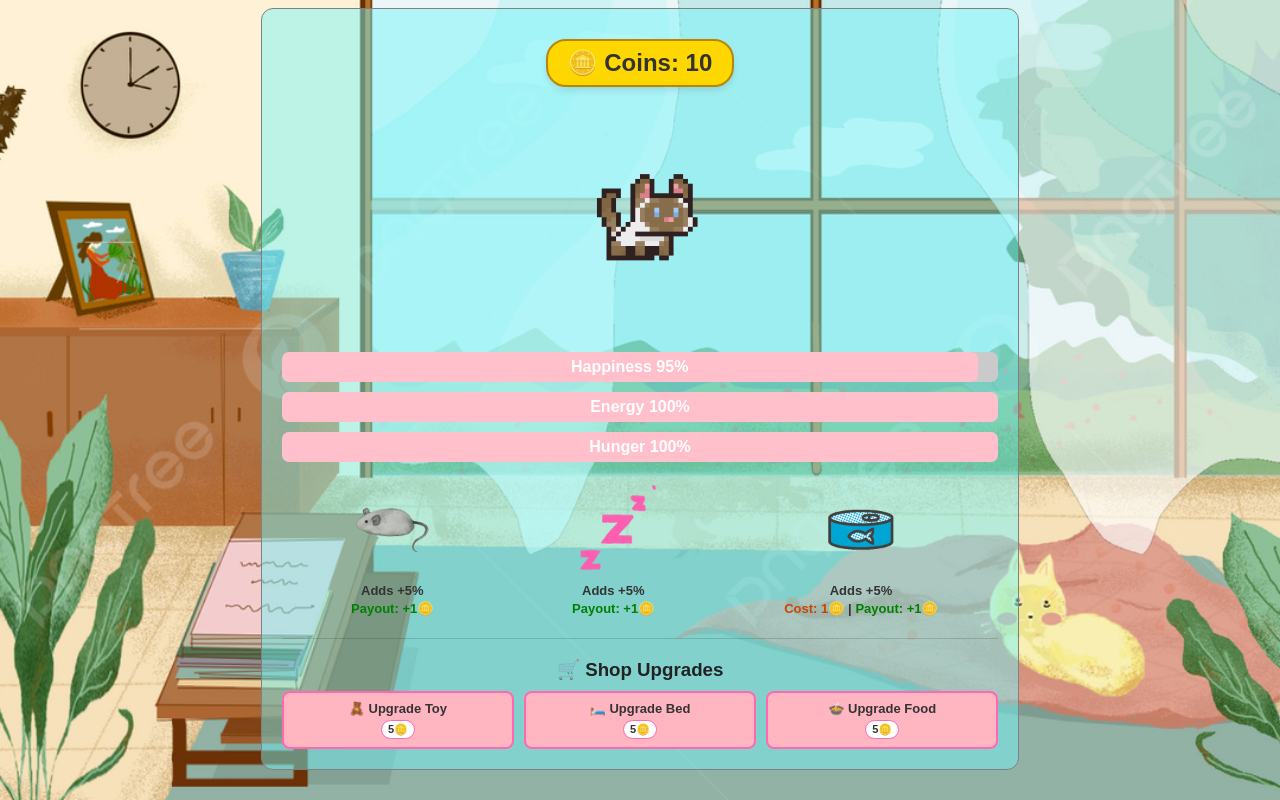
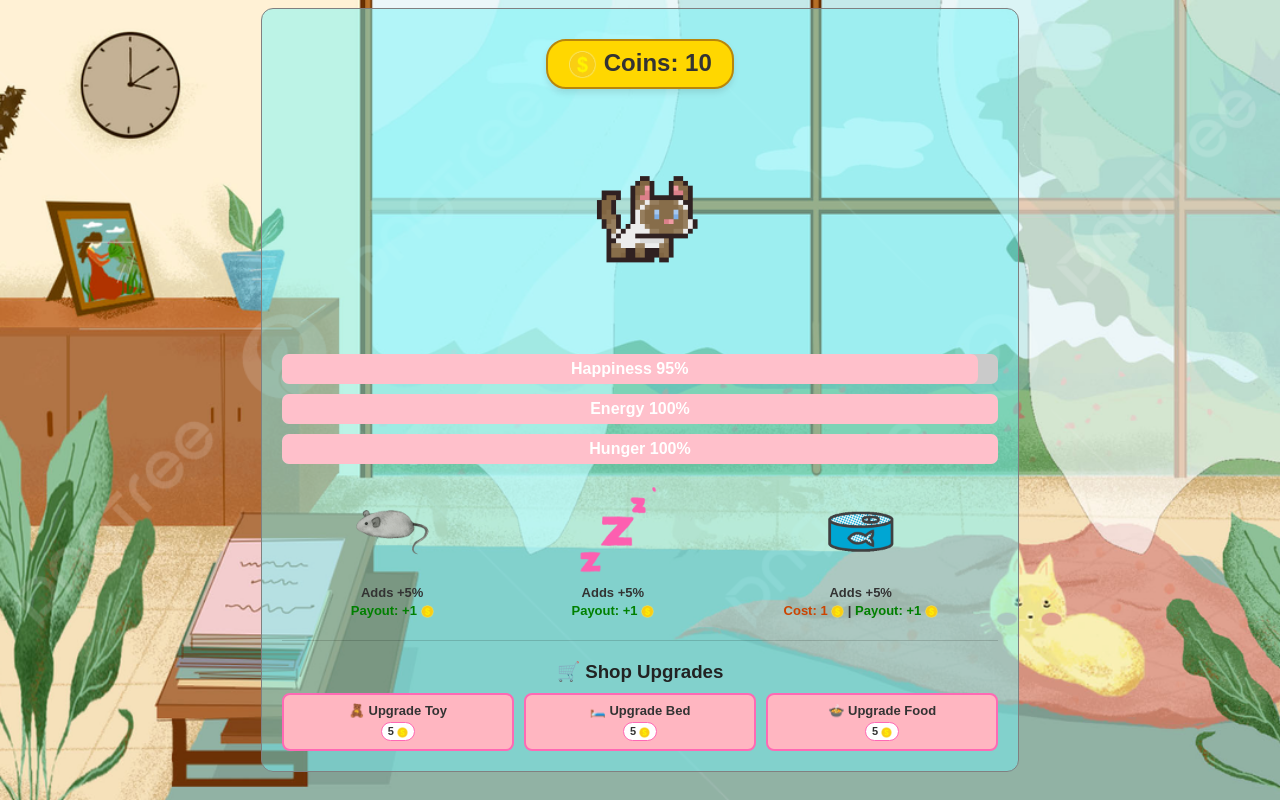
Before and after one commit to vmxyz/clicker_app, a plain HTML site: page index.html in a window 1280 px wide. Drawn offline with Linux system fonts and the light colour scheme.

Commit message:
pielaboju, pabeidzu

```diff
--- a/index.html
+++ b/index.html
@@ -4,12 +4,12 @@
     <meta charset="UTF-8">
     <meta name="viewport" content="width=device-width, initial-scale=1.0">
     <link rel="stylesheet" href="style.css">
-    <title>Virtual Pet Tycoon - Custom Thoughts</title>
+    <title>Tamagotchi</title>
 </head>
 <body>
     <div id="all">
         <div id="stats">
-            <h2 id="coinDisplay">🪙 Coins: 10</h2>
+            <h2 id="coinDisplay"><img src="Gold Cash Sticker.gif" style="width: 1.2em; vertical-align: middle;" alt="Coin"> Coins: 10</h2>
         </div>
 
         <div id="pet-container">
@@ -26,17 +26,17 @@
         <div id="click">
             <div class="action-card">
                 <img id="btn-toys" class="action-btn" onclick="move()" src="giphy (2).gif" width="100px" height="100px">
-                <p id="toyStatus" class="status-text">Adds +5%<br><span class="reward-tag">Payout: +1🪙</span></p>
+                <p id="toyStatus" class="status-text">Adds +5%<br><span class="reward-tag">Payout: +1 <img src="Gold Cash Sticker.gif" style="width: 1em; vertical-align: middle;" alt="Coin"></span></p>
             </div>
 
             <div class="action-card">
                 <img id="btn-sleep" class="action-btn" onclick="move2()" src="giphy (1).gif" width="100px" height="100px">
-                <p id="sleepStatus" class="status-text">Adds +5%<br><span class="reward-tag">Payout: +1🪙</span></p>
+                <p id="sleepStatus" class="status-text">Adds +5%<br><span class="reward-tag">Payout: +1 <img src="Gold Cash Sticker.gif" style="width: 1em; vertical-align: middle;" alt="Coin"></span></p>
             </div>
 
             <div class="action-card">
                 <img id="btn-food" class="action-btn" onclick="move3()" src="giphy (3).gif" width="100px" height="100px">
-                <p id="foodStatus" class="status-text">Adds +5%<br><span class="cost-tag">Cost: 1🪙</span> | <span class="reward-tag">Payout: +1🪙</span></p>
+                <p id="foodStatus" class="status-text">Adds +5%<br><span class="cost-tag">Cost: 1 <img src="Gold Cash Sticker.gif" style="width: 1em; vertical-align: middle;" alt="Coin"></span> | <span class="reward-tag">Payout: +1 <img src="Gold Cash Sticker.gif" style="width: 1em; vertical-align: middle;" alt="Coin"></span></p>
             </div>
         </div>
 
@@ -45,15 +45,14 @@
         <div id="upgrade-section">
             <h3>🛒 Shop Upgrades</h3>
             <div id="upgrade-container" class="upgrade-buttons">
-                <button id="up-toy-btn" class="up-btn" onclick="upgradeToys()">🧸 Upgrade Toy<br><span id="up-toy-cost">5🪙</span></button>
-                <button id="up-sleep-btn" class="up-btn" onclick="upgradeSleep()">🛏️ Upgrade Bed<br><span id="up-sleep-cost">5🪙</span></button>
-                <button id="up-food-btn" class="up-btn" onclick="upgradeFood()">🍲 Upgrade Food<br><span id="up-food-cost">5🪙</span></button>
+                <button id="up-toy-btn" class="up-btn" onclick="upgradeToys()">🧸 Upgrade Toy<br><span id="up-toy-cost">5 <img src="Gold Cash Sticker.gif" style="width: 1em; vertical-align: middle;" alt="Coin"></span></button>
+                <button id="up-sleep-btn" class="up-btn" onclick="upgradeSleep()">🛏️ Upgrade Bed<br><span id="up-sleep-cost">5 <img src="Gold Cash Sticker.gif" style="width: 1em; vertical-align: middle;" alt="Coin"></span></button>
+                <button id="up-food-btn" class="up-btn" onclick="upgradeFood()">🍲 Upgrade Food<br><span id="up-food-cost">5 <img src="Gold Cash Sticker.gif" style="width: 1em; vertical-align: middle;" alt="Coin"></span></button>
             </div>
         </div>
     </div>
 
     <script>
-        // Core Game Stats
         let coins = 10;
         let width = 100;
         let width2 = 100;
@@ -61,7 +60,6 @@
 
         let isDead = false;
 
-        // Upgrade Tracking Variables
         let toyPower = 5;
         let toyUpgradeCost = 5;
         let toyReward = 1;
@@ -75,7 +73,6 @@
         let foodActionCost = 1;
         let foodReward = 1;
 
-        // DOM Elements
         const petEl = document.getElementById("cat");
         const bubbleEl = document.getElementById("thought-bubble");
         const thoughtGifEl = document.getElementById("thought-gif");
@@ -88,30 +85,33 @@
         const btnSleep = document.getElementById("btn-sleep");
         const upgradeContainer = document.getElementById("upgrade-container");
 
-        // UI Refresh Functions
-        function updateCoins() { coinEl.innerText = "🪙 Coins: " + coins; }
+        function getCoinImg(size = "1em") {
+            return `<img src="Gold Cash Sticker.gif" style="width: ${size}; vertical-align: middle;" alt="Coin">`;
+        }
+
+        function updateCoins() {
+            coinEl.innerHTML = `${getCoinImg('1.2em')} Coins: ${coins}`;
+        }
+
         function updateBar() { elem.style.width = width + "%"; elem.innerHTML = "Happiness " + width + "%"; }
         function updateBar2() { elem2.style.width = width2 + "%"; elem2.innerHTML = "Energy " + width2 + "%"; }
         function updateBar3() { elem3.style.width = width3 + "%"; elem3.innerHTML ="Hunger " + width3 + "%"; }
 
         function updateLabels() {
-            document.getElementById("toyStatus").innerHTML = `Adds +${toyPower}%<br><span class="reward-tag">Payout: +${toyReward}🪙</span>`;
-            document.getElementById("sleepStatus").innerHTML = `Adds +${sleepPower}%<br><span class="reward-tag">Payout: +${sleepReward}🪙</span>`;
-            document.getElementById("foodStatus").innerHTML = `Adds +${foodPower}%<br><span class="cost-tag">Cost: ${foodActionCost}🪙</span> | <span class="reward-tag">Payout: +${foodReward}🪙</span>`;
+            document.getElementById("toyStatus").innerHTML = `Adds +${toyPower}%<br><span class="reward-tag">Payout: +${toyReward} ${getCoinImg()}</span>`;
+            document.getElementById("sleepStatus").innerHTML = `Adds +${sleepPower}%<br><span class="reward-tag">Payout: +${sleepReward} ${getCoinImg()}</span>`;
+            document.getElementById("foodStatus").innerHTML = `Adds +${foodPower}%<br><span class="cost-tag">Cost: ${foodActionCost} ${getCoinImg()}</span> | <span class="reward-tag">Payout: +${foodReward} ${getCoinImg()}</span>`;
 
-            document.getElementById("up-toy-cost").innerText = `${toyUpgradeCost}🪙`;
-            document.getElementById("up-sleep-cost").innerText = `${sleepUpgradeCost}🪙`;
-            document.getElementById("up-food-cost").innerText = `${foodUpgradeCost}🪙`;
+            document.getElementById("up-toy-cost").innerHTML = `${toyUpgradeCost} ${getCoinImg()}`;
+            document.getElementById("up-sleep-cost").innerHTML = `${sleepUpgradeCost} ${getCoinImg()}`;
+            document.getElementById("up-food-cost").innerHTML = `${foodUpgradeCost} ${getCoinImg()}`;
         }
 
-        // --- Thought Cloud & Death Logic ---
         function updatePetThoughts() {
             if (isDead) return;
 
-            // 1. Check for Death Conditions
             if (width === 0 && width2 === 0 && width3 === 0) {
                 isDead = true;
-                // Swapping to your uploaded gravestone file name
                 petEl.src = "Dying Trick Or Treat Sticker by Josie.gif";
                 petEl.alt = "Gravestone - RIP";
                 bubbleEl.style.display = "none";
@@ -120,38 +120,32 @@
                 document.getElementById("click").style.pointerEvents = "none";
                 upgradeContainer.style.opacity = "0.2";
                 upgradeContainer.style.pointerEvents = "none";
-                alert("Oh no! Your pet has passed away. RIP.");
+                alert("Oh no! Your Tamagotchi has passed away. RIP.");
                 return;
             }
 
-            // 2. Check if any stat is lower than 40%
             if (width < 40 || width2 < 40 || width3 < 40) {
-                bubbleEl.style.display = "flex"; // Show container using flex layout to center the gif
+                bubbleEl.style.display = "flex";
 
                 let lowestStat = Math.min(width, width2, width3);
 
-                // Changes the inner image src to match your main action panel GIFs
                 if (lowestStat === width3) {
-                    thoughtGifEl.src = "giphy (3).gif"; // Wants Food
+                    thoughtGifEl.src = "giphy (3).gif";
                 } else if (lowestStat === width) {
-                    thoughtGifEl.src = "giphy (2).gif"; // Wants Toys
+                    thoughtGifEl.src = "giphy (2).gif";
                 } else {
-                    thoughtGifEl.src = "giphy (1).gif"; // Wants Sleep
+                    thoughtGifEl.src = "giphy (1).gif";
                 }
             } else {
                 bubbleEl.style.display = "none";
             }
         }
 
-        // Initialize Screen
         updateBar(); updateBar2(); updateBar3(); updateCoins(); updateLabels();
         updatePetThoughts();
 
-        // Spam Protection System
         let toyClicks = 0;   let isToyCooldown = false;
         let sleepClicks = 0; let isSleepCooldown = false;
-
-        // --- GAME ACTIONS ---
 
         function move() {
             if (isDead || isToyCooldown) return;
@@ -200,8 +194,6 @@
             } else { alert(`Not enough coins! Feeding costs ${foodActionCost} coins.`); }
         }
 
-        // --- UPGRADE SHOP ACTIONS ---
-
         function upgradeToys() {
             if (isDead) return;
             if (coins >= toyUpgradeCost) {
@@ -226,7 +218,6 @@
             } else { alert("Not enough coins for this upgrade!"); }
         }
 
-        // --- Passive Drain Timers ---
         setInterval(() => { if (!isDead && width > 0) { width -= 5; if (width < 0) width = 0; updateBar(); updatePetThoughts(); } }, 5000);
         setInterval(() => { if (!isDead && width2 > 0) { width2 -= 5; if (width2 < 0) width2 = 0; updateBar2(); updatePetThoughts(); } }, 8000);
         setInterval(() => { if (!isDead && width3 > 0) { width3 -= 5; if (width3 < 0) width3 = 0; updateBar3(); updatePetThoughts(); } }, 10000);
```
Also changed, not shown: Gold Cash Sticker.gif (added).
